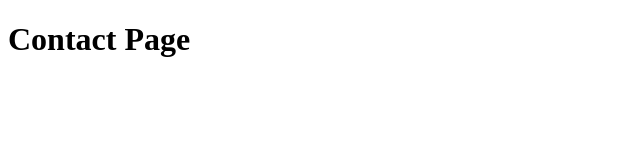
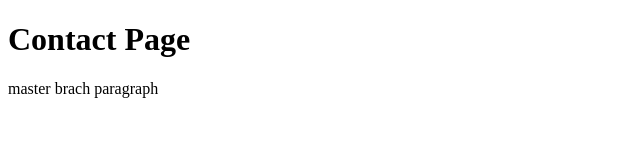
Before and after one commit to techclass-of-education/cdac-git-website, a plain HTML site: page contact.html in a window 1280 px wide. Shown: the whole page, without its empty margins (0-640 px from the left). Drawn offline with Linux system fonts and the light colour scheme.

Commit message:
master contact paragraph

```diff
--- a/contact.html
+++ b/contact.html
@@ -7,5 +7,8 @@
 </head>
 <body>
     <h1>Contact Page</h1>
+    <p>
+        master brach paragraph
+    </p>
 </body>
 </html>
```
